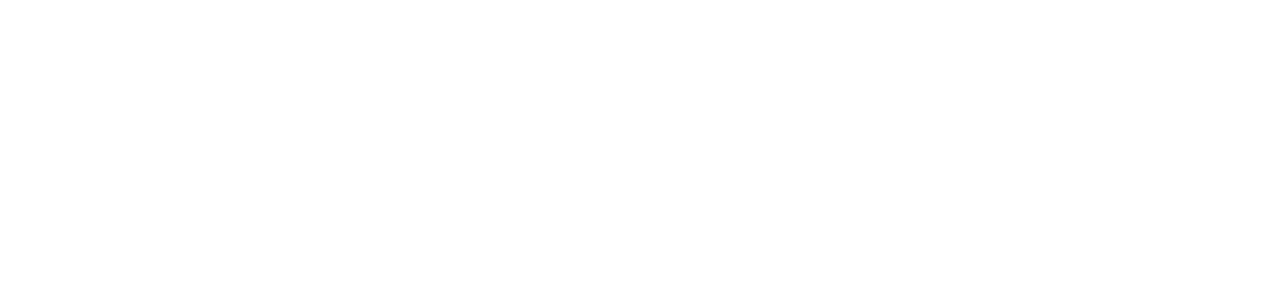
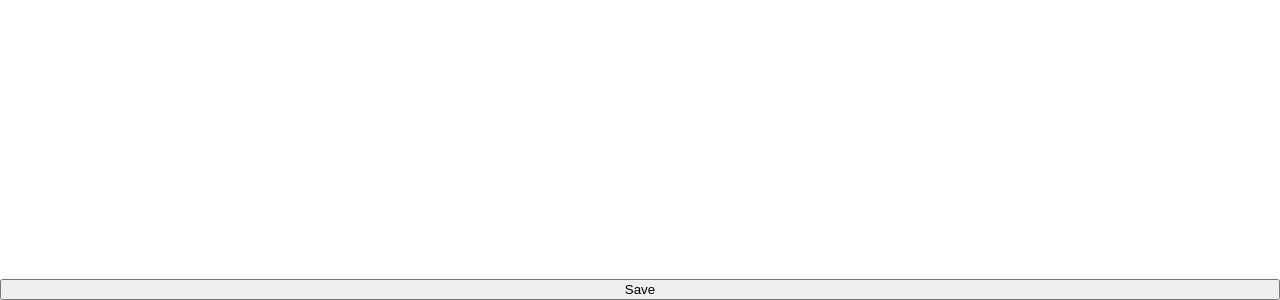
Before and after one commit to zekk1ch/vibration-API-playground, a React app: page / in a window 1280 px wide. Shown: the part 500-800 px from the top of the page. Built offline with nearby package versions, Linux system fonts and the light colour scheme; the HTML template or start-up script is replaced by a standard one.

Commit message:
add component to save vibration pattern

```diff
--- a/src/components/App/App.jsx
+++ b/src/components/App/App.jsx
@@ -1,10 +1,49 @@
 import React from 'react';
+import VibrationRecorder from '../VibrationRecorder/VibrationRecorder';
 
 class App extends React.Component {
+    PREFIX = 'vibration-record__';
+
+    constructor(props) {
+        super(props);
+
+        let records = [];
+        for (let i = 0; i < localStorage.length; i++) {
+            const itemKey = localStorage.key(i);
+            if (itemKey.startsWith(this.PREFIX)) {
+                const recordString = localStorage.getItem(itemKey);
+                const record = JSON.parse(recordString);
+                records.push(record);
+            }
+        }
+        records.sort((a, b) => a.createdAt - b.createdAt);
+
+        this.state = {
+            records,
+        };
+    }
+
+    saveRecord = (vibrationPattern, createdAt) => {
+        const record = {
+            vibrationPattern,
+            createdAt: createdAt || Date.now(),
+        };
+
+        const recordString = JSON.stringify(record);
+        localStorage.setItem(`${this.PREFIX}${record.createdAt}`, recordString);
+
+        const records = this.state.records.map((stateRecord) => stateRecord.createdAt === record.createdAt ? record : stateRecord);
+
+        this.setState({
+            records,
+        });
+    };
+
     render() {
         return (
-            <div id="app">
-            </div>
+            <VibrationRecorder
+                onSave={this.saveRecord}
+            />
         );
     }
 }
--- a/src/components/VibrationInput/VibrationInput.jsx
+++ b/src/components/VibrationInput/VibrationInput.jsx
@@ -1,8 +1,8 @@
-import React from 'react';
+import React, { useRef } from 'react';
 import PropTypes from 'prop-types';
 
 function VibrationInput(props) {
-    let lastActionTime = React.useRef(0);
+    let lastActionTime = useRef(0);
 
     function handleTouchStart(e) {
         if (e.touches.length > 1) {
@@ -16,7 +16,7 @@
         lastActionTime.current = now;
 
         if (!isFirstAction) {
-             props.afterCalm && props.afterCalm(calmDuration);
+             props.afterCalm(calmDuration);
         }
     }
     function handleTouchEnd(e) {
@@ -29,7 +29,7 @@
 
         lastActionTime.current = now;
 
-        props.afterVibrate && props.afterVibrate(vibrateDuration);
+        props.afterVibrate(vibrateDuration);
     }
 
     return (
@@ -37,15 +37,13 @@
             className="vibration-input"
             onTouchStart={handleTouchStart}
             onTouchEnd={handleTouchEnd}
-        >
-            {props.children}
-        </div>
+        />
     );
 }
 
 export default VibrationInput;
 
 VibrationInput.propTypes = {
-    afterVibrate: PropTypes.func,
-    afterCalm: PropTypes.func,
+    afterVibrate: PropTypes.func.isRequired,
+    afterCalm: PropTypes.func.isRequired,
 };
--- /dev/null
+++ b/src/components/VibrationPatternInput/VibrationPatternInput.jsx
@@ -0,0 +1,35 @@
+import React, { useEffect, useRef } from 'react';
+import PropTypes from 'prop-types';
+import VibrationInput from '../VibrationInput/VibrationInput';
+
+function VibrationPatternInput(props) {
+    const vibrationPattern = useRef([]);
+    const wasResultSubmitted = useRef(false);
+
+    useEffect(function() {
+        if (props.isDone && !wasResultSubmitted.current) {
+            wasResultSubmitted.current = true;
+            props.onDone(vibrationPattern.current);
+        }
+    });
+
+    function handleVibrationPeriod(duration) {
+        if (!props.isDone) {
+            vibrationPattern.current.push(duration);
+        }
+    }
+
+    return (
+        <VibrationInput
+            afterVibrate={handleVibrationPeriod}
+            afterCalm={handleVibrationPeriod}
+        />
+    );
+}
+
+export default VibrationPatternInput;
+
+VibrationPatternInput.propTypes = {
+    isDone: PropTypes.bool.isRequired,
+    onDone: PropTypes.func.isRequired,
+};
--- /dev/null
+++ b/src/components/VibrationRecorder/VibrationRecorder.jsx
@@ -0,0 +1,23 @@
+import React, { useState } from 'react';
+import PropTypes from 'prop-types';
+import VibrationPatternInput from '../VibrationPatternInput/VibrationPatternInput';
+
+function VibrationRecorder(props) {
+    const [isDone, setIsDone] = useState(false);
+
+    return (
+        <div className="vibration-recorder page">
+            <VibrationPatternInput
+                isDone={isDone}
+                onDone={props.onSave}
+            />
+            <button onClick={() => setIsDone(true)}>Save</button>
+        </div>
+    );
+}
+
+export default VibrationRecorder;
+
+VibrationRecorder.propTypes = {
+    onSave: PropTypes.func.isRequired,
+};
--- /dev/null
+++ b/src/components/VibrationRecorder/VibrationRecorder.scss
@@ -0,0 +1,8 @@
+.vibration-recorder {
+    display: flex;
+    flex-direction: column;
+
+    .vibration-input {
+        flex-grow: 1;
+    }
+}
--- a/src/styles/index.scss
+++ b/src/styles/index.scss
@@ -2,3 +2,4 @@
 @import 'common';
 
 @import '../components/VibrationInput/VibrationInput.scss';
+@import '../components/VibrationRecorder/VibrationRecorder.scss';
--- a/webpack.config.js
+++ b/webpack.config.js
@@ -33,6 +33,7 @@
     devtool: 'source-map',
     devServer: {
         contentBase: path.resolve('docs'),
+        historyApiFallback: true,
         stats: 'errors-only',
     },
 };
```
Also changed, not shown: 2 other files (tests, documents, lock files or other folders).
